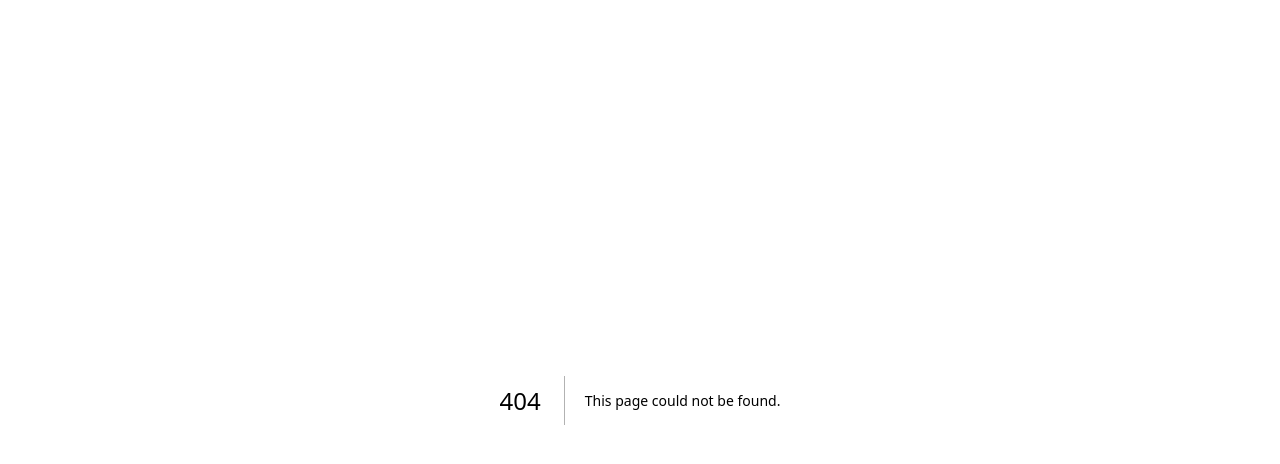
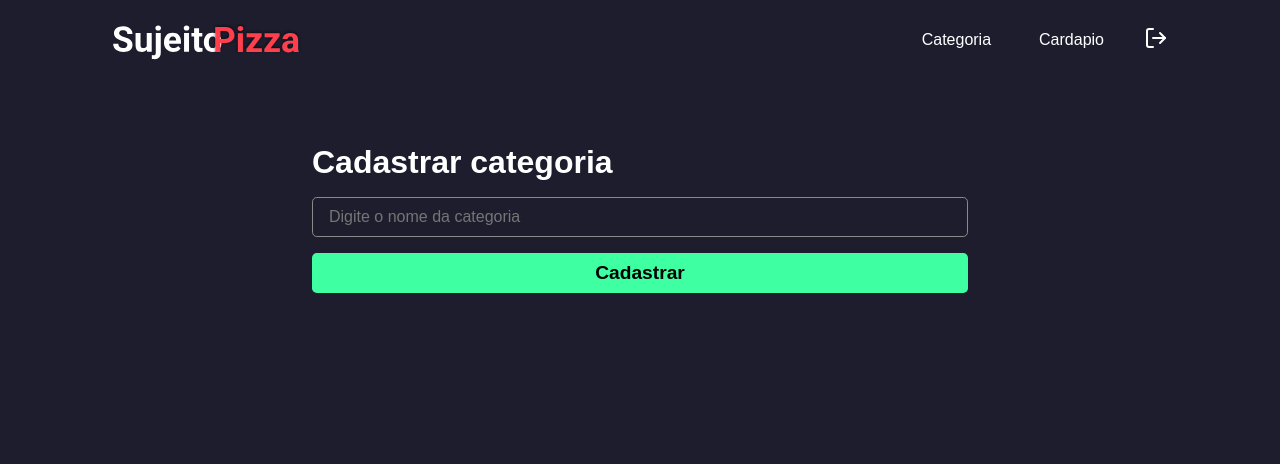
Before and after one commit to biancaraiiane/pizzaria-frontend, a Next.js app: page /category in a window 1280 px wide. Before the commit this address had no page. Shown: the top 464 px of the page. Built offline with nearby package versions, Linux system fonts and the light colour scheme.

Commit message:
começando categorias

```diff
--- /dev/null
+++ b/src/components/Header/index.tsx
@@ -0,0 +1,36 @@
+import { useContext } from 'react';
+import styles from'./styles.module.scss';
+import Link from 'next/link';
+
+import { FiLogOut } from 'react-icons/fi';
+
+import { AuthContext } from '../../contexts/AuthContext';
+
+export function Header(){
+
+    const {signOut} = useContext(AuthContext)
+
+    return(
+        <header className={styles.headerContainer}>
+            <div className={styles.headerContent}>
+                <Link legacyBehavior href= "/dashboard">
+                    <img src='/logo.svg' width={190} height={60} />
+                </Link>
+
+                <nav className= {styles.menuNav}>
+                    <Link legacyBehavior href= "/category">
+                        <a>Categoria</a>
+                    </Link>
+
+                     <Link legacyBehavior href= "/product">
+                        <a>Cardapio</a>
+                    </Link>
+
+                    <button onClick={signOut}>
+                        <FiLogOut color= '#fff' size={24} />
+                    </button>
+                </nav>
+            </div>
+        </header>
+    )
+}
--- /dev/null
+++ b/src/components/Header/styles.module.scss
@@ -0,0 +1,50 @@
+.headerContainer{
+    height: 5rem;
+}
+
+.headerContent{
+    max-width: 1120px;
+    height: 5rem;
+    margin: 0 auto;
+    padding: 0 2rem;
+
+    display: flex;
+    justify-content: space-between;
+    align-items: center;
+
+    img{
+        cursor: pointer;
+    }
+}
+
+.menuNav{
+    display: flex;
+    align-items: center;
+
+    a{
+        color: var(--white);
+        padding: 0 0.5rem;
+        display: inline-block;
+        position: relative;
+        transition: color 0.7s;
+
+        & + a {
+            margin-left: 2rem;
+        }
+
+        &:hover{
+            color: var(--red-900);
+        }
+    }
+
+    button{
+        margin-left: 2rem;
+        background: transparent;
+        border: 0;
+        transition: transform 0.8s;
+
+        &:hover{
+            transform: scale(1.2);
+        }
+    }
+}
--- a/src/contexts/AuthContext.tsx
+++ b/src/contexts/AuthContext.tsx
@@ -1,4 +1,4 @@
-import {createContext, ReactNode, useState} from 'react';
+import {createContext, ReactNode, useState, useEffect} from 'react';
 
 
 import { api } from '../services/apiClient';
@@ -53,6 +53,28 @@
 export function AuthProvider({children}: AuthProviderProps){
     const [user, setUser]= useState<UserProps>()
     const isAuthenticated = !!user;
+
+    useEffect(() => {
+
+        //tentar pegar algo no cookie
+        const { '@nextAuth.token': token } = parseCookies();
+
+        if(token){
+            api.get('/me').then(response => {
+                const {id, name, email} = response.data;
+
+                setUser({
+                    id,
+                    name,
+                    email
+                })
+            })
+            .catch(() => {
+                // se der erro deslogamos o user
+                signOut();
+            })
+        }
+    }, [])
 
     async function signIn({ email, password }: SignInProps){
         try{
--- /dev/null
+++ b/src/pages/category/index.tsx
@@ -0,0 +1,45 @@
+import { useState, FormEvent } from 'react';
+
+import Head from "next/head";
+import { Header } from "../../components/Header";
+import styles from './style.module.scss';
+
+export default function Category(){
+    const [name, setName] = useState('')
+
+    async function handleRegister(event: FormEvent){
+        event.preventDefault();
+
+        alert("CATEGORIA " + name)
+    }
+
+
+    return(
+        <>
+        <Head>
+            <title>Nova Categoria - Sujeito Pizzaria</title>
+        </Head>
+        <div>
+            <Header/>
+
+            <main className={styles.container}>
+                <h1>Cadastrar categoria</h1>
+
+                <form className={styles.form} onSubmit={handleRegister}>
+                    <input
+                    type="text"
+                    placeholder="Digite o nome da categoria"
+                    className={styles.input}
+                    value = {name}
+                    onChange = {(e) => setName(e.target.value)}
+                    />
+
+                    <button className={styles.buttonAdd} type="submit">
+                        Cadastrar
+                    </button>
+                </form>
+            </main>
+        </div>
+        </>
+    )
+}
--- /dev/null
+++ b/src/pages/category/style.module.scss
@@ -0,0 +1,40 @@
+.container{
+    max-width: 720px;
+    margin: 4rem auto;
+    padding: 0 2rem;
+    display: flex;
+    justify-content: space-between;
+    flex-direction: column;
+}
+
+.container h1{
+    color: var(--white);
+}
+
+.form{
+    display: flex;
+    flex-direction: column;
+    margin: 1rem 0;
+
+}
+
+.input{
+    background-color: var(--darck-900);
+    border: 0;
+    padding: 1rem;
+    height: 40px;
+    border-radius: 0.3rem;
+    color: var(--white);
+    border: 1px solid var(--gray-100);
+    margin-bottom: 1rem;
+}
+
+.buttonAdd{
+    height: 40px;
+    border: 0;
+    background-color: var(--green-900);
+    font-weight: bold;
+    font-size: 1.2rem;
+    border-radius: 0.3rem;
+    color: var(--darck-700);
+}
--- a/src/utils/canSSRAuth.ts
+++ b/src/utils/canSSRAuth.ts
@@ -8,7 +8,7 @@
     return async (ctx: GetServerSidePropsContext): Promise<GetServerSidePropsResult<P>> =>{
         const cookies = parseCookies(ctx);
 
-        const token = cookies['@nextauth.token'];
+        const token = cookies['@nextAuth.token'];
 
         if(!token){
             return {
@@ -23,7 +23,7 @@
             return await fn(ctx);
         }catch(err){
             if(err instanceof AuthTokenError){
-                destroyCookie(ctx, '@nextauth.token')
+                destroyCookie(ctx, '@nextAuth.token')
 
                 return{
                     redirect:{
```
Also changed, not shown: src/pages/dashboard/index.tsx (+12 -3 lines).
